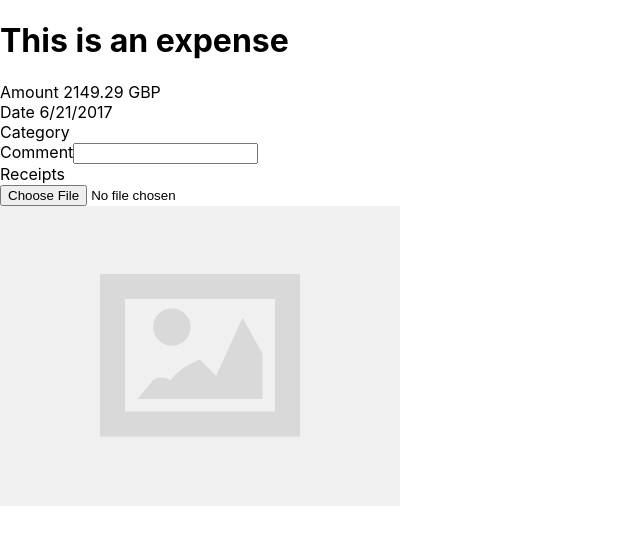
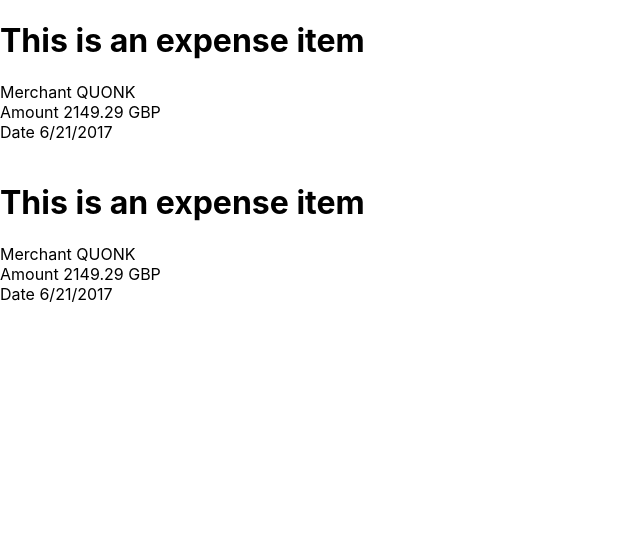
Before and after one commit to andradaaag/pleo-challenge, a React (Create React App) app in the folder pleo/: page / in a window 1280 px wide. Shown: the top 544 px of the page, without its empty margins (0-640 px from the left). Built offline with nearby package versions, Linux system fonts and the light colour scheme.

Commit message:
Create expenses list page

```diff
--- a/pleo/src/App.js
+++ b/pleo/src/App.js
@@ -1,5 +1,6 @@
 import React, { Component } from 'react';
 import Expense from './components/Expense';
+import Expenses from './components/Expenses';
 
 class App extends Component {
   state = {
@@ -24,7 +25,8 @@ class App extends Component {
   render() {
     return (
       <div className="App">
-        <Expense expense={this.state.expense} />
+        {/* <Expense expense={this.state.expense} /> */}
+        <Expenses expenses={[this.state.expense, this.state.expense]}/>
       </div>
     );
   }
--- a/pleo/src/components/Expense.js
+++ b/pleo/src/components/Expense.js
@@ -13,6 +13,9 @@ class Expense extends Component {
                 <br />
                 <label>Date </label>
                 <label>{date}</label>
+                <br />
+                <label>Merchant </label>
+                <label>{this.props.expense.merchant}</label>
                 <br />
                 <label>Category </label>
                 <label>{this.props.expense.category}</label>
--- /dev/null
+++ b/pleo/src/components/ExpenseItem.js
@@ -0,0 +1,26 @@
+import React, { Component } from 'react';
+
+class ExpenseItem extends Component {
+    render() {
+        const expense = this.props.expense
+        const date = (new Date(expense.date)).toLocaleDateString()
+        return (
+            <div>
+                <h1>This is an expense item</h1>
+                <label>Merchant </label>
+                <label>{expense.merchant}</label>
+                <br />
+                <label>Amount </label>
+                <label>{expense.amount.value} </label>
+                <label>{expense.amount.currency}</label>
+                <br />
+                <label>Date </label>
+                <label>{date}</label>
+                <br />
+                <br />
+            </div>
+        )
+    }
+}
+
+export default ExpenseItem;
--- /dev/null
+++ b/pleo/src/components/Expenses.js
@@ -0,0 +1,14 @@
+import React, { Component } from 'react';
+import ExpenseItem from './ExpenseItem';
+
+class Expenses extends Component {
+    render() {
+        return (
+            this.props.expenses.map((expense) => (
+                <ExpenseItem expense={expense} />
+            ))
+        )
+    }
+}
+
+export default Expenses;
```
